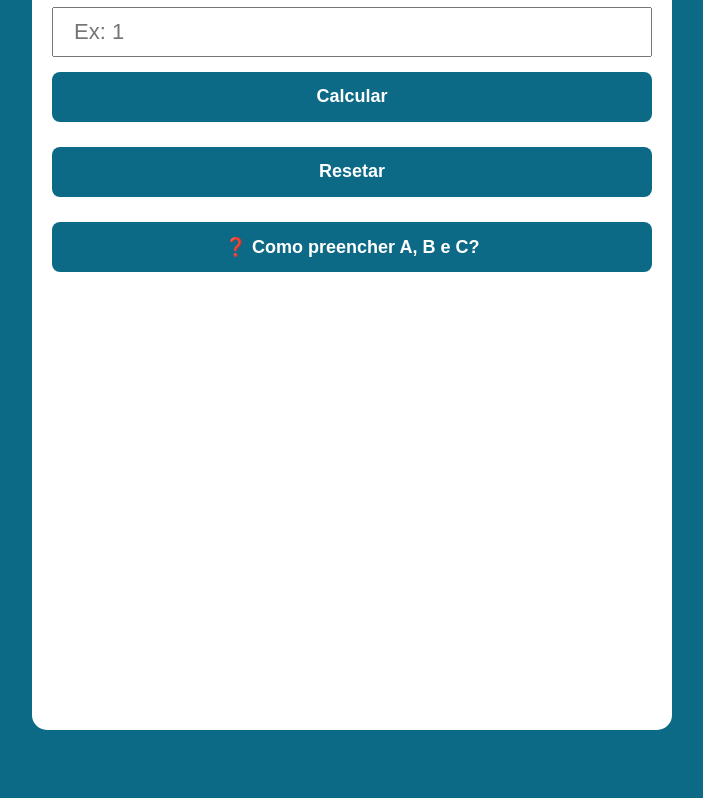
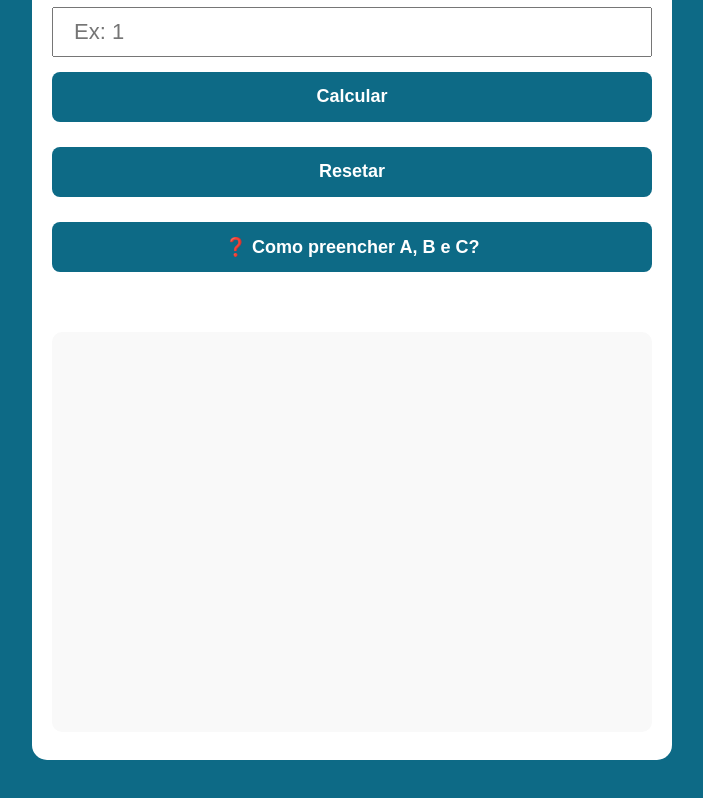
Before and after one commit to resetBrz/bhaskara-auto, a plain HTML site: page index.html in a window 1280 px wide. Shown: the part 376-1174 px from the top of the page, without its empty margins (288-991 px from the left). Drawn offline with nearby package versions, Linux system fonts and the light colour scheme.

Commit message:
Update style.css

```diff
--- a/style.css
+++ b/style.css
@@ -84,3 +84,9 @@ form button:hover {
 .explicacao ul {
   padding-left: 20px;
 }
+
+canvas {
+  margin-top: 30px;
+  background: #f9f9f9;
+  border-radius: 10px;
+}
```
